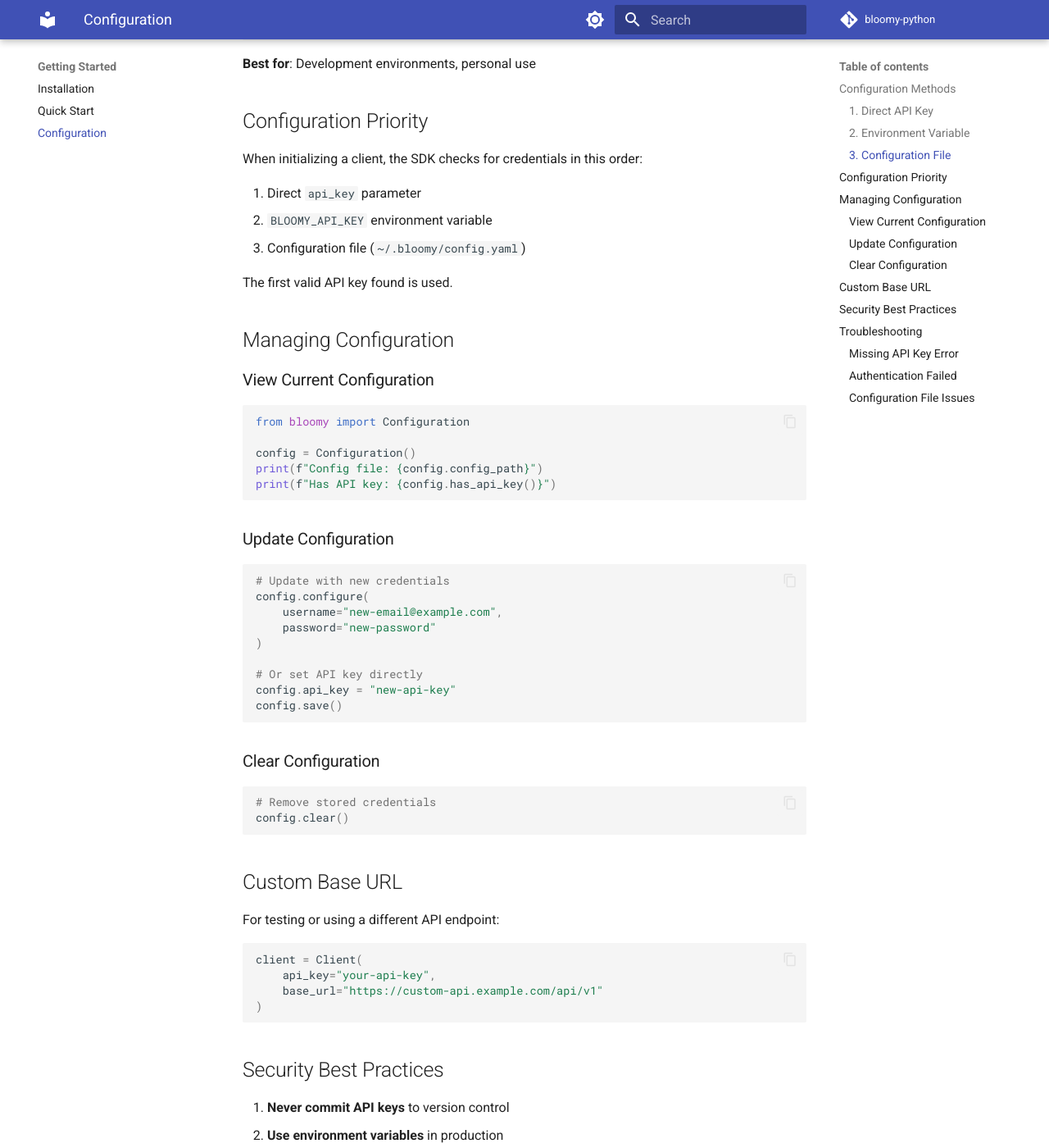
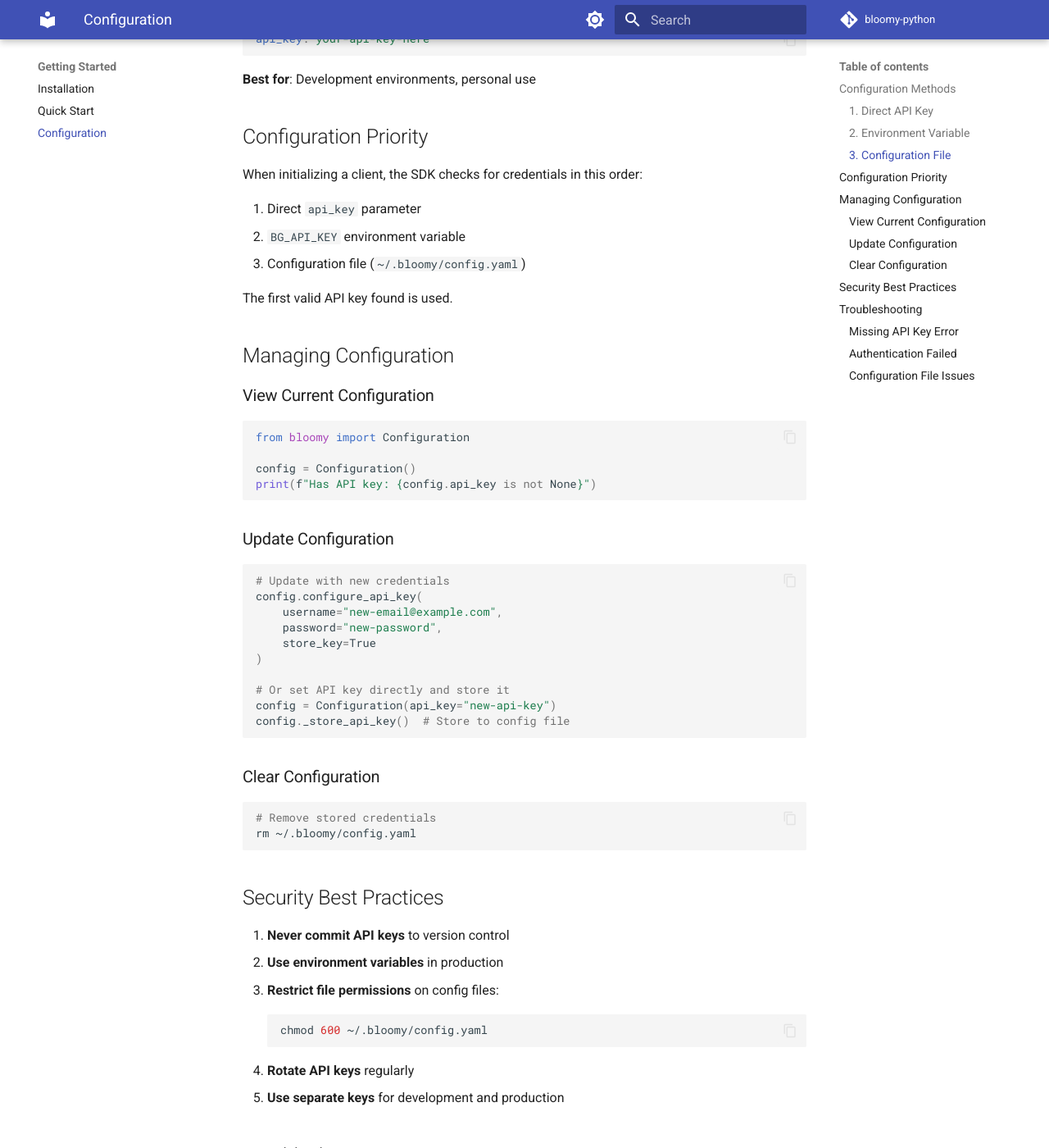
Before and after one commit to franccesco/bloomy-python, an MkDocs documentation site: the page built from docs/getting-started/configuration.md, in a window 1280 px wide and 1400 px high, scrolled down 1448 px. Shown: the whole window at 82% size. Built offline with MkDocs 1.6.1 and Material for MkDocs 9.7.7, drawn with Linux system fonts in a browser that asks for light colours; comment, search, counter and statistics services are not loaded; some of the changed text lies outside the part shown.

Commit message:
Fix documentation to match implementation
- Change environment variable from BLOOMY_API_KEY to BG_API_KEY
- Fix configuration method names (configure_api_key instead of configure)
- Remove references to non-existent config.save() and config.clear()
- Remove base_url parameter documentation (not supported)
- Fix goal status values (remove invalid "at_risk" option)
- Update return type examples to use Pydantic model attributes

🤖 Generated with [Claude Code](https://claude.ai/code)

Co-Authored-By: Claude <noreply@anthropic.com>

````diff
--- a/docs/getting-started/configuration.md
+++ b/docs/getting-started/configuration.md
@@ -18,14 +18,14 @@ client = Client(api_key="your-api-key-here")
 
 ### 2. Environment Variable
 
-Set the `BLOOMY_API_KEY` environment variable:
+Set the `BG_API_KEY` environment variable:
 
 ```bash
 # Linux/macOS
-export BLOOMY_API_KEY="your-api-key-here"
+export BG_API_KEY="your-api-key-here"
 
 # Windows
-set BLOOMY_API_KEY=your-api-key-here
+set BG_API_KEY=your-api-key-here
 ```
 
 Then initialize the client without parameters:
@@ -33,7 +33,7 @@ Then initialize the client without parameters:
 ```python
 from bloomy import Client
 
-client = Client()  # Automatically uses BLOOMY_API_KEY
+client = Client()  # Automatically uses BG_API_KEY
 ```
 
 **Best for**: Production applications, CI/CD pipelines
@@ -47,9 +47,10 @@ from bloomy import Configuration
 
 # Initial setup - fetches and saves API key
 config = Configuration()
-config.configure(
+config.configure_api_key(
     username="your-email@example.com",
-    password="your-password"
+    password="your-password",
+    store_key=True
 )
 
 # Future usage - automatically loads saved API key
@@ -70,7 +71,7 @@ api_key: your-api-key-here
 When initializing a client, the SDK checks for credentials in this order:
 
 1. Direct `api_key` parameter
-2. `BLOOMY_API_KEY` environment variable
+2. `BG_API_KEY` environment variable
 3. Configuration file (`~/.bloomy/config.yaml`)
 
 The first valid API key found is used.
@@ -83,41 +84,31 @@ The first valid API key found is used.
 from bloomy import Configuration
 
 config = Configuration()
-print(f"Config file: {config.config_path}")
-print(f"Has API key: {config.has_api_key()}")
+print(f"Has API key: {config.api_key is not None}")
 ```
 
 ### Update Configuration
 
 ```python
 # Update with new credentials
-config.configure(
+config.configure_api_key(
     username="new-email@example.com",
-    password="new-password"
+    password="new-password",
+    store_key=True
 )
 
-# Or set API key directly
-config.api_key = "new-api-key"
-config.save()
+# Or set API key directly and store it
+config = Configuration(api_key="new-api-key")
+config._store_api_key()  # Store to config file
 ```
 
 ### Clear Configuration
 
-```python
+```bash
 # Remove stored credentials
-config.clear()
+rm ~/.bloomy/config.yaml
 ```
 
-## Custom Base URL
-
-For testing or using a different API endpoint:
-
-```python
-client = Client(
-    api_key="your-api-key",
-    base_url="https://custom-api.example.com/api/v1"
-)
-```
 
 ## Security Best Practices
 
@@ -136,7 +127,7 @@ client = Client(
 
 If you see `BloomyError: No API key provided`, check:
 
-1. Spelling of environment variable (`BLOOMY_API_KEY`)
+1. Spelling of environment variable (`BG_API_KEY`)
 2. Configuration file exists at `~/.bloomy/config.yaml`
 3. API key is properly formatted
 
@@ -146,7 +137,7 @@ If authentication fails:
 
 1. Verify API key is correct and active
 2. Check if your account has API access enabled
-3. Ensure you're using the correct base URL
+3. Ensure your API key is valid
 
 ### Configuration File Issues
 
````
Also changed, not shown: docs/guide/errors.md (+4 -3 lines), docs/guide/usage.md (+1 -1 lines), 1 other file.
